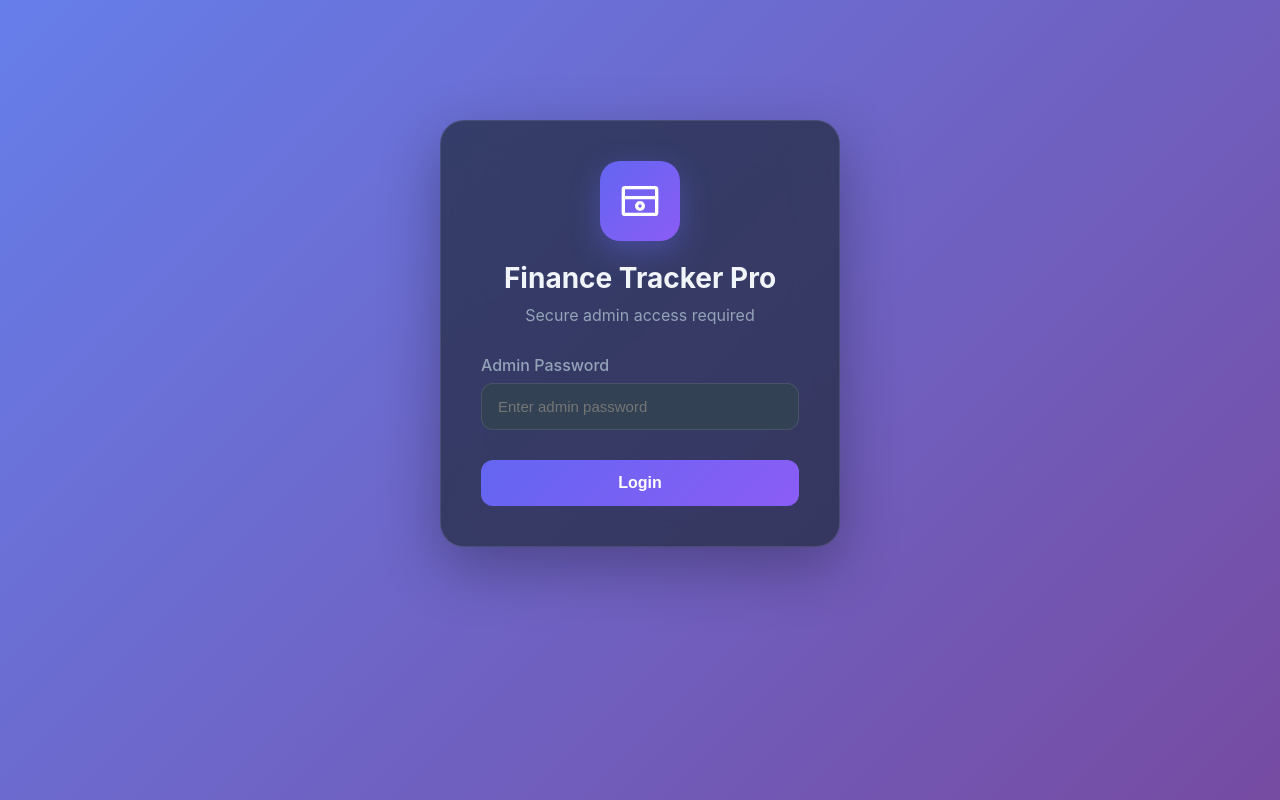
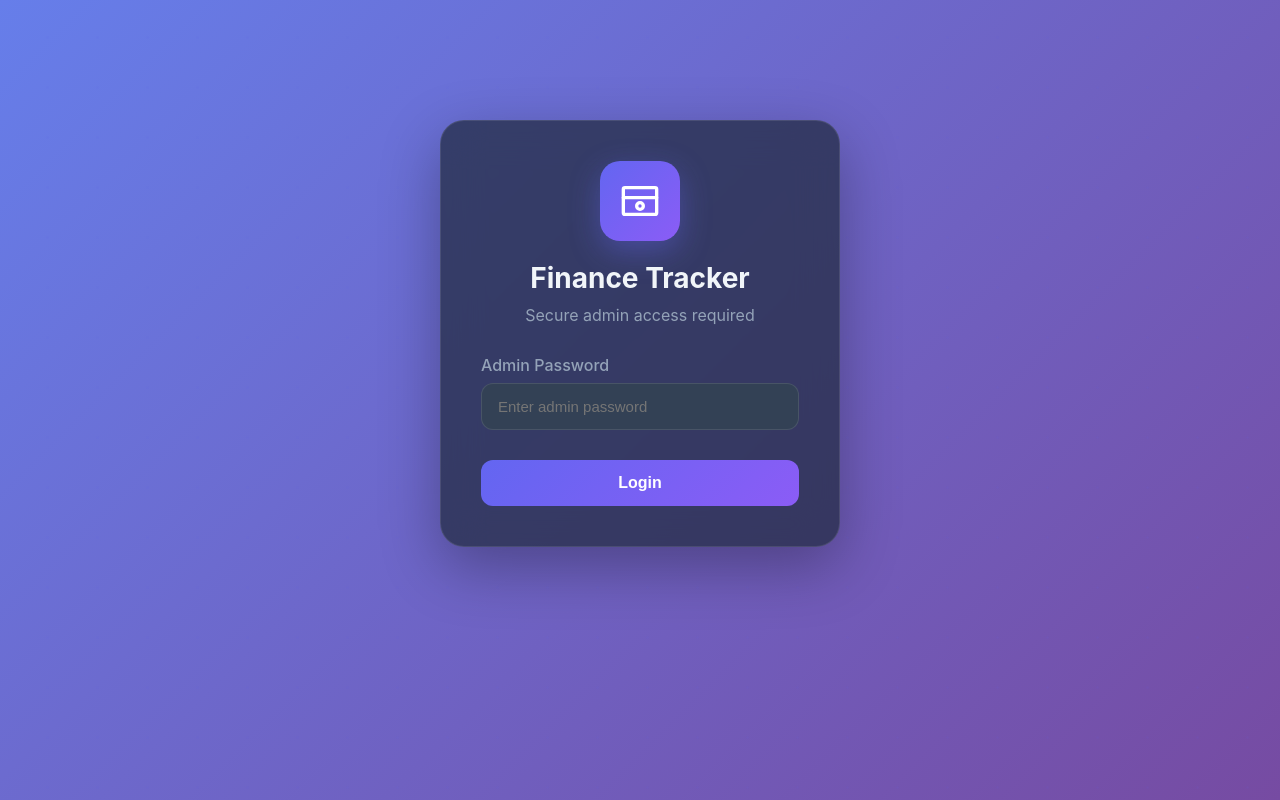
Before and after one commit to MeerabKhan123/finance_tracker, a plain HTML site: page frontend/index.html in a window 1280 px wide. Drawn offline with Linux system fonts and the light colour scheme.

Commit message:
Change title from 'Finance Tracker Pro' to 'Finance Tracker'

```diff
--- a/frontend/index.html
+++ b/frontend/index.html
@@ -16,7 +16,7 @@
                 <circle cx="12" cy="15" r="2"/>
             </svg>
         </div>
-        <h1 class="login-title">Finance Tracker Pro</h1>
+        <h1 class="login-title">Finance Tracker </h1>
         <p class="login-subtitle">Secure admin access required</p>
 
         <div class="error-message" id="errorMessage">Invalid password. Please try again.</div>
@@ -41,7 +41,7 @@
                     </svg>
                 </div>
                 <div>
-                    <h1 class="header-title">Finance Tracker Pro</h1>
+                    <h1 class="header-title">Finance Tracker </h1>
                 </div>
             </div>
             <button class="logout-btn" onclick="logout()">Logout</button>
```
